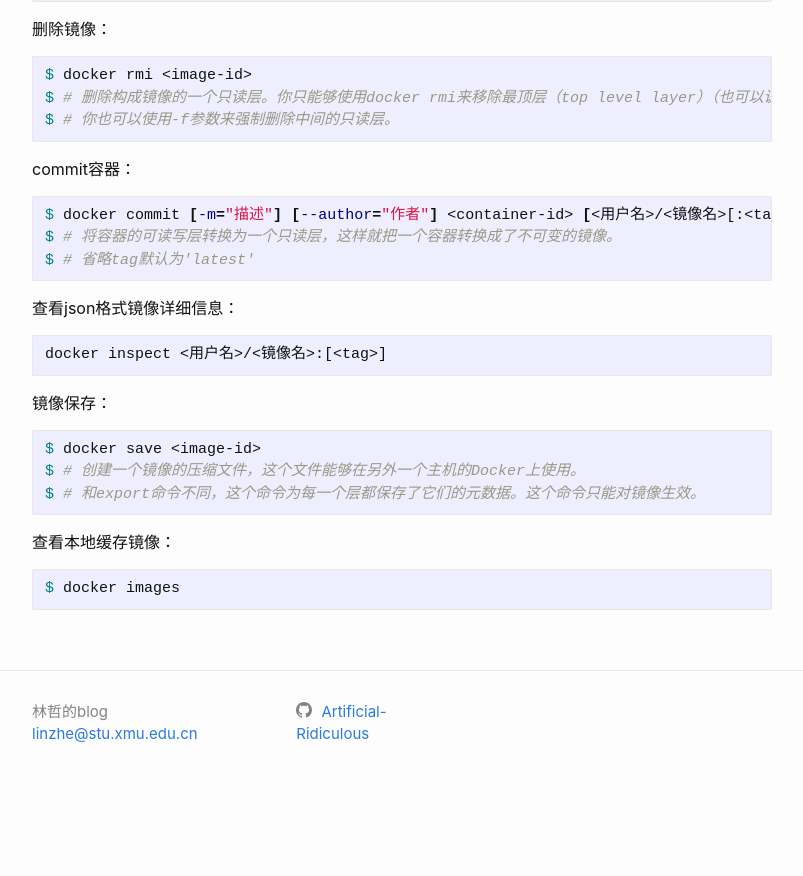
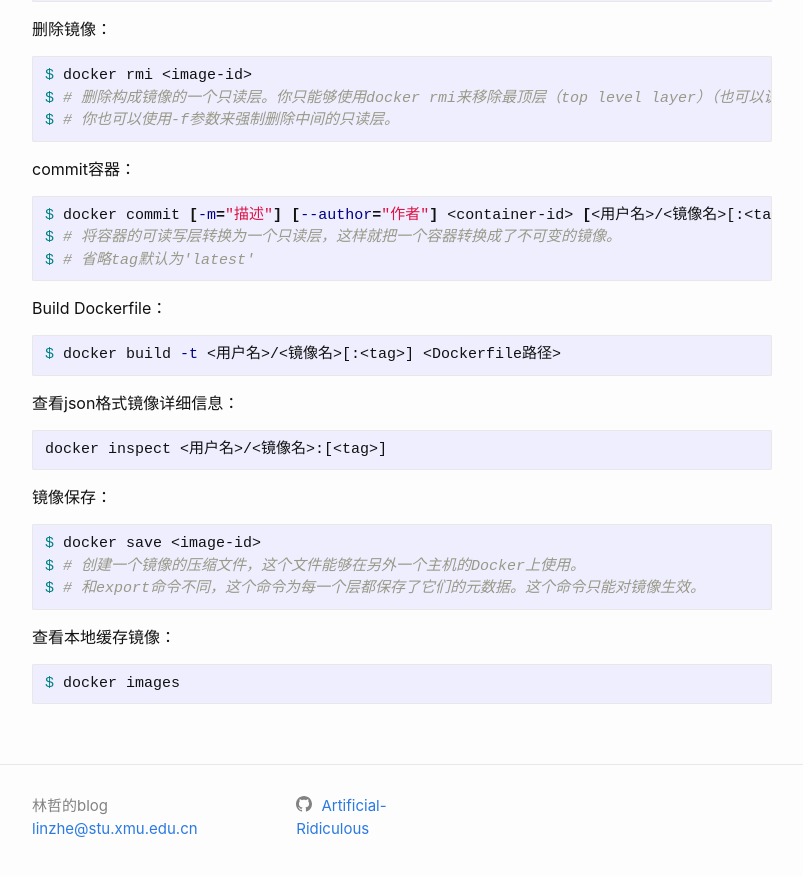
Before and after one commit to Artificial-Ridiculous/Artificial-Ridiculous.github.io, a Jekyll site: the page built from _posts/2019-04-24-Docker.markdown, in a window 1280 px wide and 900 px high, scrolled down 3537 px. Shown: the top 876 px of the window, without its empty margins (238-1041 px from the left). Built offline with Jekyll 4.4.1, drawn with Linux system fonts in a browser that asks for light colours; comment, search, counter and statistics services are not loaded; before the commit the page ends 4343 px from its top, so only the background shows below that.

Commit message:
update Docker

````diff
--- a/_posts/2019-04-24-Docker.markdown
+++ b/_posts/2019-04-24-Docker.markdown
@@ -187,6 +187,12 @@ $ # 将容器的可读写层转换为一个只读层，这样就把一个容器
 $ # 省略tag默认为'latest'
 ```
 
+Build Dockerfile：
+
+```shell
+$ docker build -t <用户名>/<镜像名>[:<tag>] <Dockerfile路径>
+```
+
 查看json格式镜像详细信息：
 
 ```shell
````
